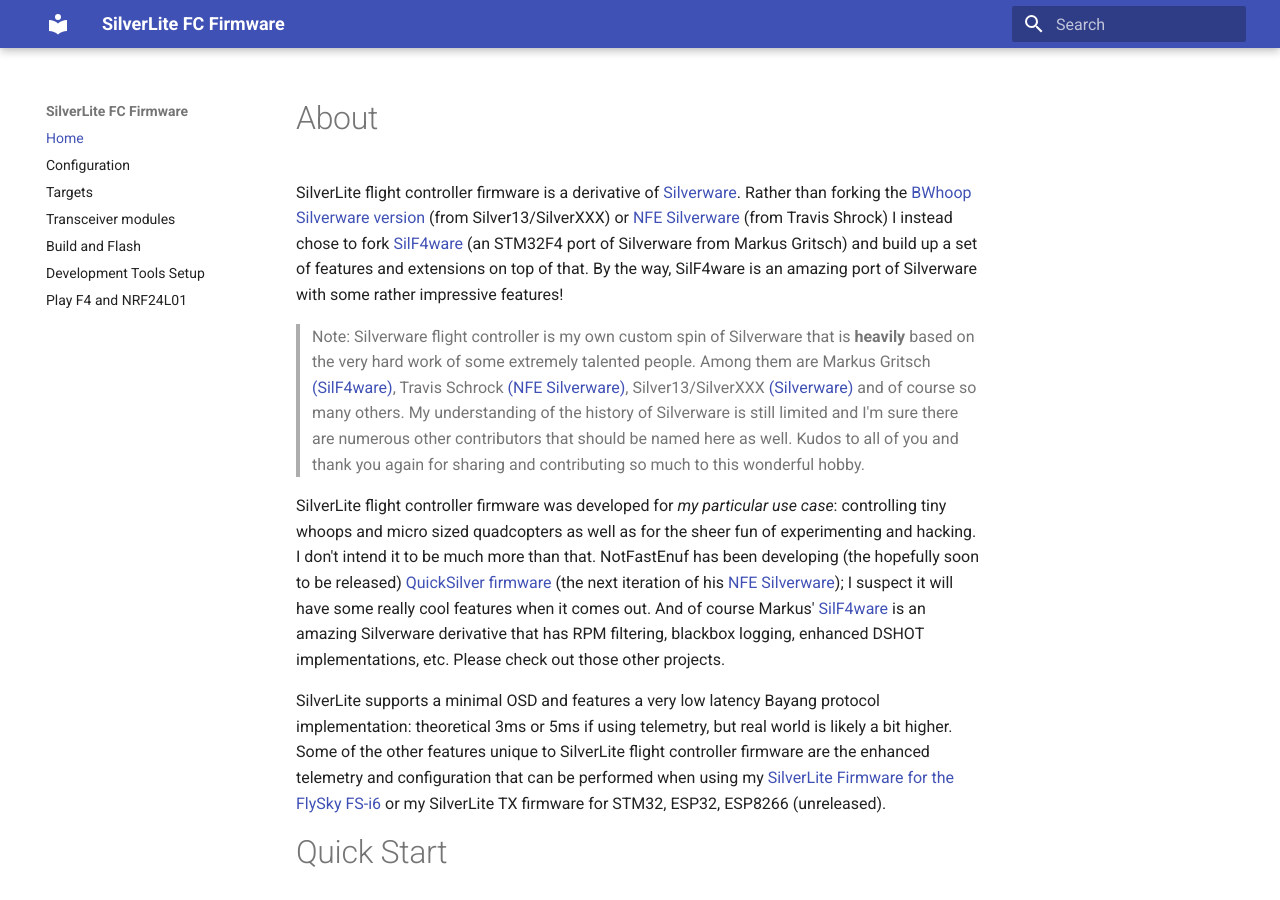
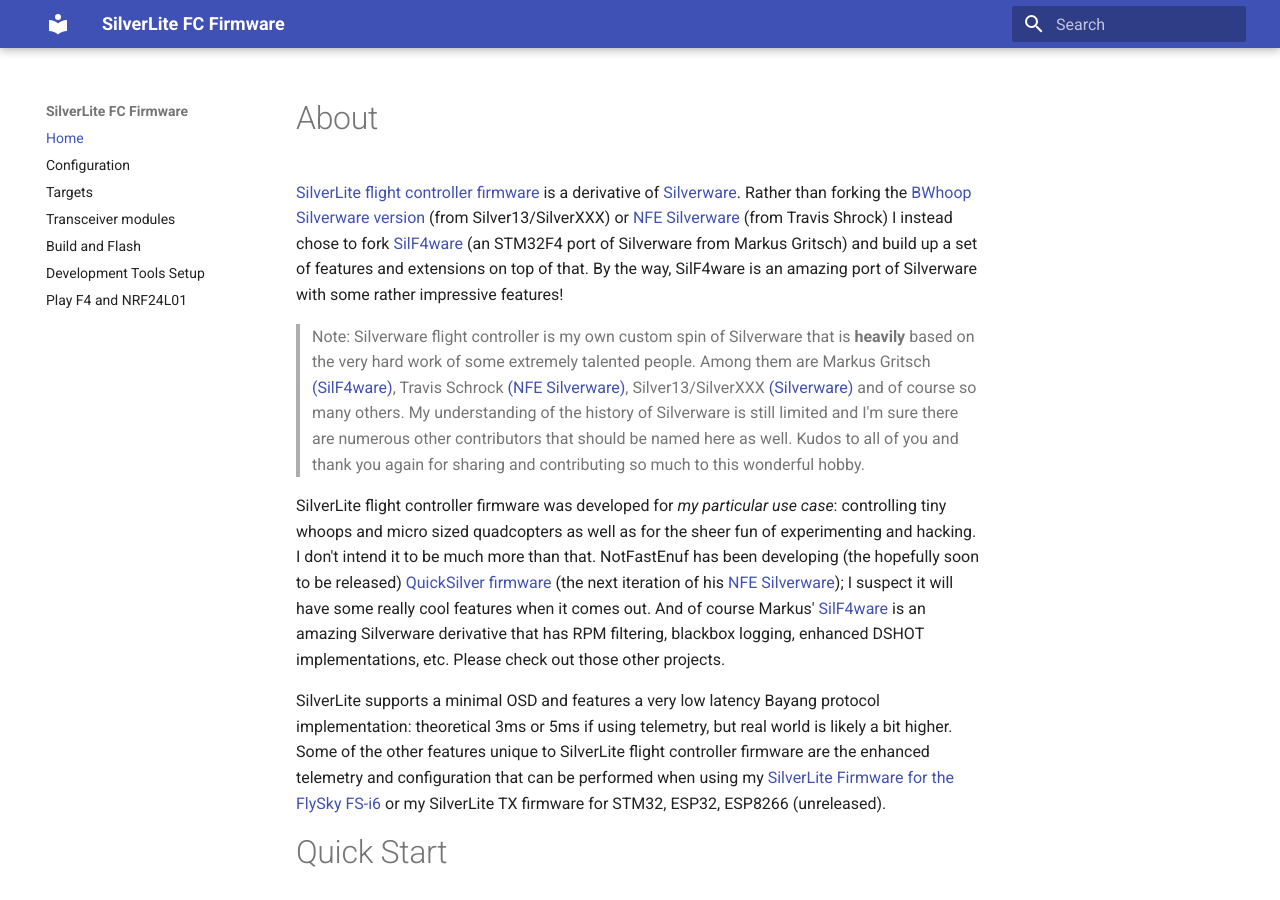
Before and after one commit to sakitume/SilverLite-FC, an MkDocs documentation site: the page built from docs/index.md, in a window 1280 px wide and 900 px high. Built offline with MkDocs 1.6.1 and Material for MkDocs 9.7.7, drawn with Linux system fonts in a browser that asks for light colours; part of the change alters nothing that is shown.

```diff
--- a/docs/index.md
+++ b/docs/index.md
@@ -1,6 +1,6 @@
 # About
 
-SilverLite flight controller firmware is a derivative of [Silverware](http://sirdomsen.diskstation.me/dokuwiki/doku.php).
+[SilverLite flight controller firmware](https://github.com/sakitume/SilverLite-FC) is a derivative of [Silverware](http://sirdomsen.diskstation.me/dokuwiki/doku.php).
 Rather than forking the [BWhoop Silverware version](https://github.com/silver13/BoldClash-BWHOOP-B-03) (from Silver13/SilverXXX)
 or [NFE Silverware](https://github.com/NotFastEnuf/NFE_Silverware) (from Travis Shrock) I instead chose to fork [SilF4ware](https://www.rcgroups.com/forums/showthread.php?3294959-SilF4ware-an-STM32F4-port-of-SilverWare) (an STM32F4 port of Silverware from Markus Gritsch) and build up a set of features and extensions on top of that. By the way, SilF4ware is an amazing port of Silverware with some rather impressive features!
 
```
